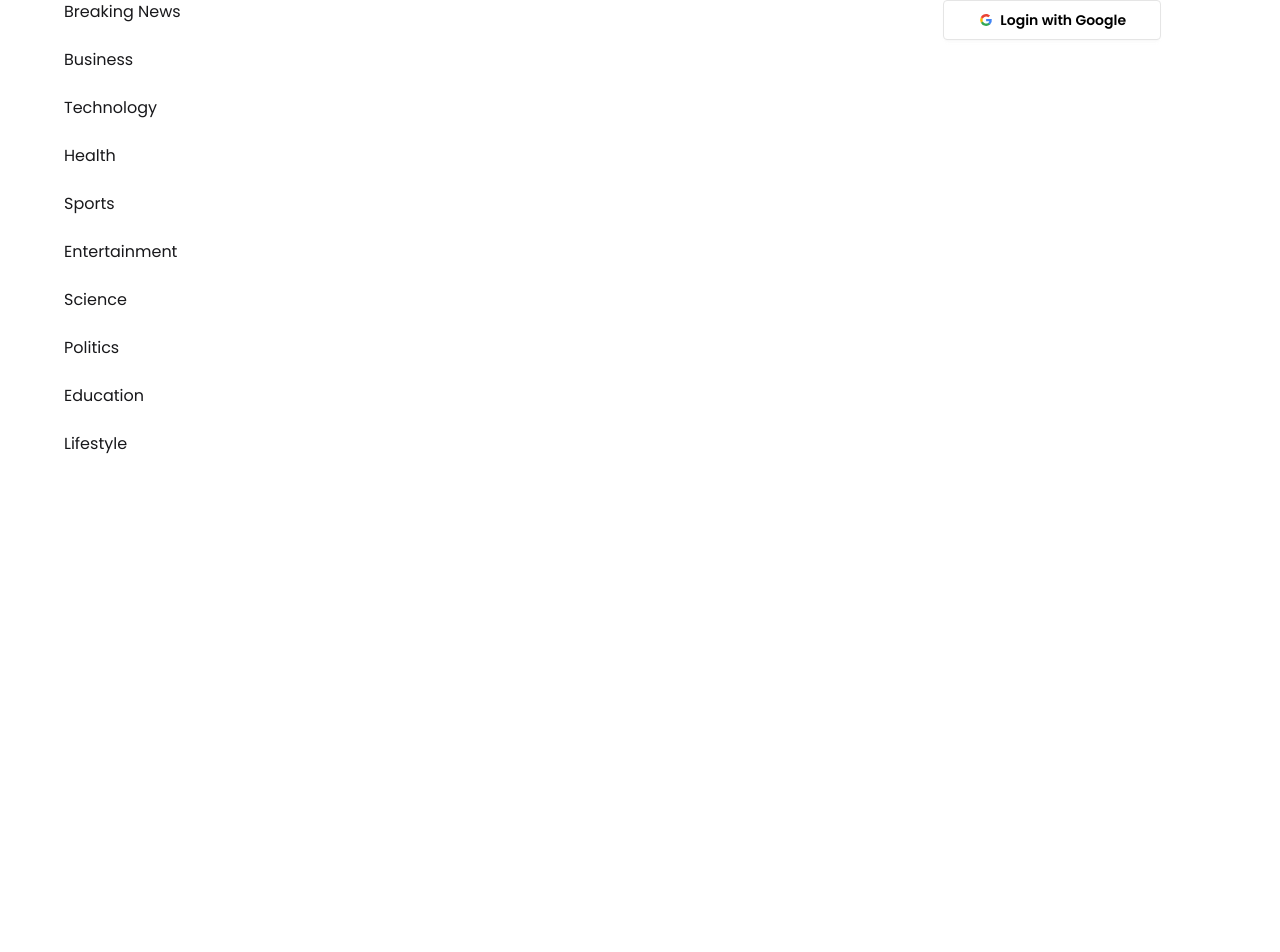
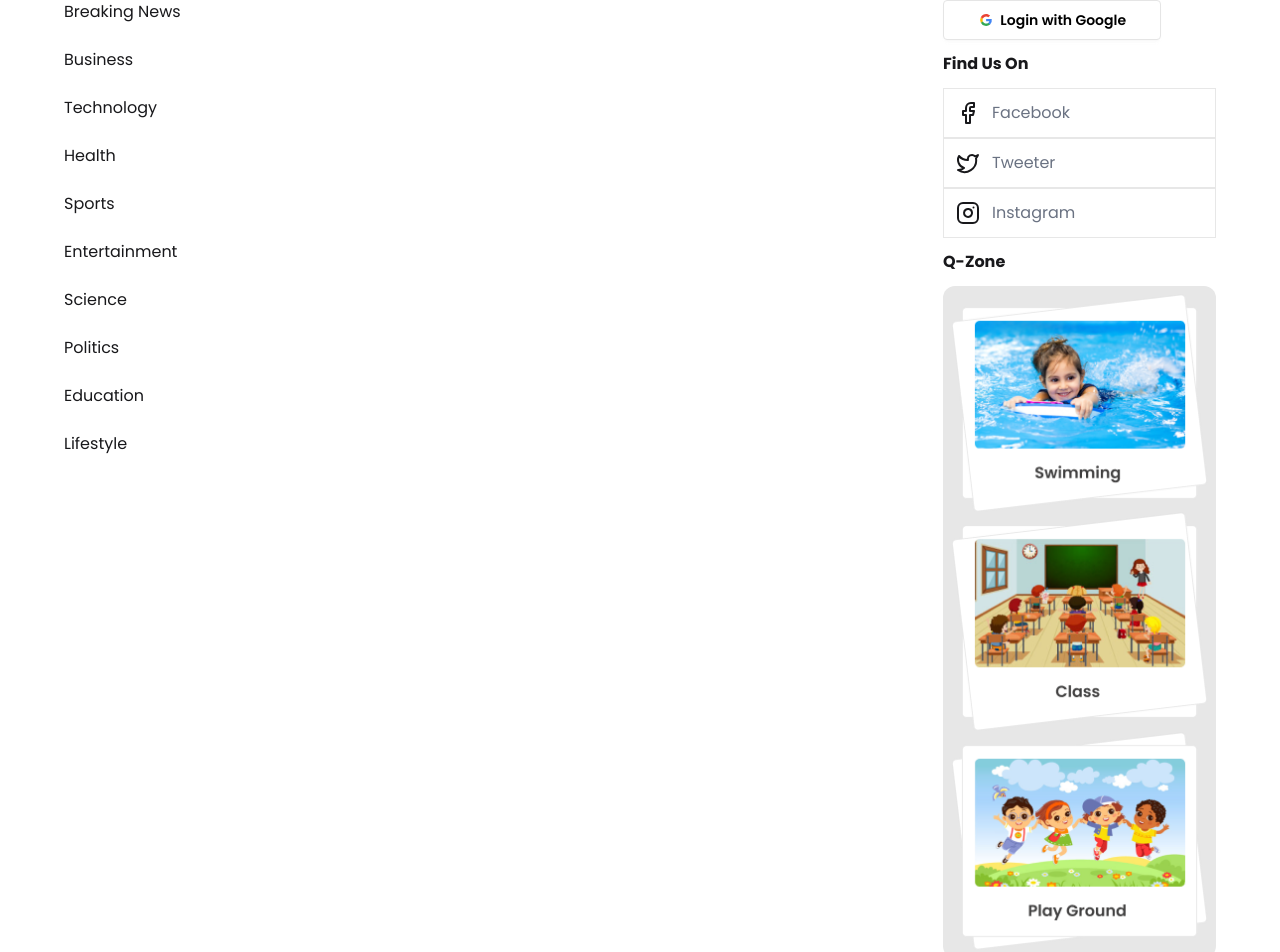
Before and after one commit to Owasiul/Dragon-News, a React (Vite) app: page / in a window 1280 px wide. Shown: the part 391-1343 px from the top of the page. Before the commit the page ends 859 px from the top, so only its background shows below. Built offline with nearby package versions, Linux system fonts and the light colour scheme.

Commit message:
trying to make the home page

```diff
--- /dev/null
+++ b/src/Components/RightAside/Advertise.jsx
@@ -0,0 +1,11 @@
+import React from "react";
+import Ad from '../../assets/bg.png'
+const Advertise = () => {
+  return (
+    <div className="mx-auto flex mt-5 items-center justify-center">
+      <img src={Ad} alt="" />
+    </div>
+  );
+};
+
+export default Advertise;
--- /dev/null
+++ b/src/Components/RightAside/FindUsOn.jsx
@@ -0,0 +1,38 @@
+import {
+  Facebook,
+  FacebookIcon,
+  InstagramIcon,
+  Twitter,
+  TwitterIcon,
+} from "lucide-react";
+import React from "react";
+
+const FindUsOn = () => {
+  return (
+    <div className="my-3">
+      <h1 className="font-bold mb-3">Find Us On</h1>
+      <div className="flex flex-col join join-vertical">
+        <div className="fb flex space-x-3 border border-base-300 p-3 ">
+          <span>
+            <FacebookIcon></FacebookIcon>
+          </span>{" "}
+          <span className="text-gray-500">Facebook</span>
+        </div>
+        <div className="tw flex space-x-3 border border-base-300 p-3">
+          <span>
+            <TwitterIcon></TwitterIcon>{" "}
+          </span>{" "}
+          <span className="text-gray-500">Tweeter</span>
+        </div>
+        <div className="in flex space-x-3 border border-base-300 p-3">
+          <span>
+            <InstagramIcon></InstagramIcon>{" "}
+          </span>
+          <span className="text-gray-500">Instagram</span>
+        </div>
+      </div>
+    </div>
+  );
+};
+
+export default FindUsOn;
--- /dev/null
+++ b/src/Components/RightAside/Q_Zone.jsx
@@ -0,0 +1,18 @@
+import React from "react";
+import QZonePic1 from "../../assets/swimming.png";
+import QZonePic2 from "../../assets/class.png";
+import QZonePic3 from "../../assets/playground.png";
+const Q_Zone = () => {
+  return (
+    <div className="">
+      <h1 className="font-bold mb-3">Q-Zone</h1>
+      <div className="bg-base-300 rounded-xl p-2 flex md:flex-col flex-row items-center">
+        <img src={QZonePic1} alt="" />
+        <img src={QZonePic2} alt="" />
+        <img src={QZonePic3} alt="" />
+      </div>
+    </div>
+  );
+};
+
+export default Q_Zone;
--- a/src/Components/RightAside/RightAside.jsx
+++ b/src/Components/RightAside/RightAside.jsx
@@ -1,12 +1,18 @@
-import React from 'react';
-import SocialLogin from './SocialLogin';
+import React from "react";
+import SocialLogin from "./SocialLogin";
+import FindUsOn from "./FindUsOn";
+import Q_Zone from "./Q_Zone";
+import Advertise from "./Advertise";
 
 const RightAside = () => {
-    return (
-        <div>
-            <SocialLogin></SocialLogin>
-        </div>
-    );
+  return (
+    <div className="">
+      <SocialLogin></SocialLogin>
+      <FindUsOn></FindUsOn>
+      <Q_Zone></Q_Zone>
+      <Advertise></Advertise>
+    </div>
+  );
 };
 
 export default RightAside;
--- a/src/Page/HomePage.jsx
+++ b/src/Page/HomePage.jsx
@@ -1,15 +1,32 @@
-import React from 'react';
+import React, { useEffect, useState } from "react";
+import { useLoaderData, useParams } from "react-router";
+import NewsCard from "../Components/NewsCard/NewsCard";
+const HomePage = () => {
+  const { id } = useParams();
+  const convertedId = parseFloat(id.replace(/[^0-9]/g, ""));
 
-
-const HomePage = () => {
-    return (
-        <div>
-          <h2 className='font-bold'>Dragon News Home</h2>
-          <div>
-
-          </div>
-        </div>
-    );
+  const data = useLoaderData();
+  const [breakingNews, setBreakingNews] = useState([]);
+  useEffect(() => {
+    if (convertedId == "1") {
+      const filteredNews = data.filter(
+        (news) => news.others.is_today_pick == true
+      );
+      return setBreakingNews(filteredNews);
+    } else {
+      setBreakingNews([]);
+    }
+  }, [data, convertedId]);
+  return (
+    <div>
+      <h2 className="font-bold">Dragon News Home</h2>
+      <div className="my-5 grid grid-cols-1 gap-5 items-center">
+        {
+          breakingNews.map(news=> <NewsCard key={news.id} news={news}></NewsCard>)
+        }
+      </div>
+    </div>
+  );
 };
 
 export default HomePage;
--- a/src/Router/Router.jsx
+++ b/src/Router/Router.jsx
@@ -12,13 +12,14 @@ export const router = createBrowserRouter([
     errorElement: <Error404></Error404>,
     children: [
       {
-        path: "/",
+        path: "/:id",
         Component: HomePage,
+        loader: () => fetch("/news.json"),
       },
       {
         path: "/caterogy/:id",
         Component: CaterogyNews,
-        loader: () => fetch('/news.json')
+        loader: () => fetch("/news.json"),
       },
       {
         path: "/about",
```
